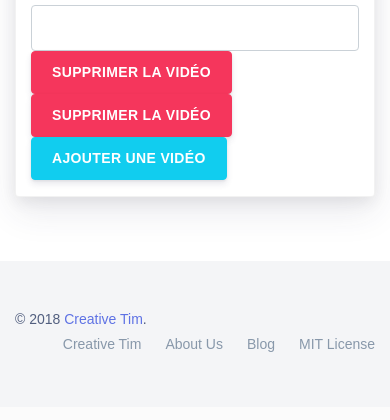
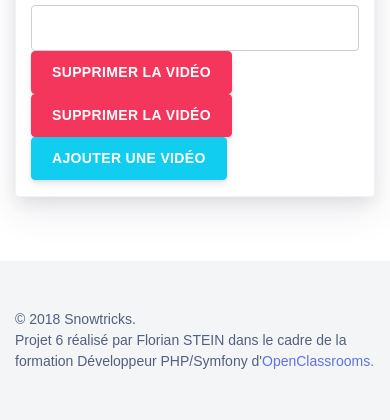
Before and after one commit to FloStn/P6, a Symfony app: template templates/trick/add.html.twig in a window 390 px wide. Shown: the part 1603-2023 px from the top of the page. Before the commit the page ends 1955 px from the top, so only its background shows below. Run offline with Twig, Linux system fonts and the light colour scheme; the template is opened without the code that fills it, so the values that code supplies are empty; form fields are guessed from the names that the template uses; some libraries are stand-ins or nearby versions.

Commit message:
Restructuring the layout.html.twig file, adding links in the navbar as well as the logo and set up the footer. Missing the responsivity of the navbar (display at the bottom of the page).

```diff
--- a/templates/layout.html.twig
+++ b/templates/layout.html.twig
@@ -1,26 +1,20 @@
 <!DOCTYPE html>
 <html lang="en">
-
     <head>
         <meta charset="utf-8">
         <meta name="viewport" content="width=device-width, initial-scale=1, shrink-to-fit=no">
         <meta http-equiv="x-ua-compatible" content="ie=edge">
+        <link rel="icon" href={{ asset('snowtricks/img/favicon.ico') }} />
         <title>SnowTricks-Site communautaire de snowboarders</title>
-
         {% block stylesheets %}
-
         {% endblock %}
-
     </head>
-
     <body>
-
         {% block navbar %}
         <header class="header-global">
             <nav id="navbar-main" class="navbar navbar-main navbar-expand-lg navbar-transparent navbar-light headroom">
                 <div class="container">
                     <a class="navbar-brand mr-lg-5" href="../index.html">
-
                     </a>
                     <button class="navbar-toggler" type="button" data-toggle="collapse" data-target="#navbar_global" aria-controls="navbar_global" aria-expanded="false" aria-label="Toggle navigation">
                     <span class="navbar-toggler-icon"></span>
@@ -30,7 +24,6 @@
                             <div class="row">
                                 <div class="col-6 collapse-brand">
                                     <a href="../index.html">
-
                                     </a>
                                 </div>
                                 <div class="col-6 collapse-close">
@@ -48,77 +41,60 @@
                             </li>
                         </ul>
                         <ul class="navbar-nav align-items-lg-center ml-lg-auto">
-            <li class="nav-item dropdown">
-              <a href="#" class="nav-link" data-toggle="dropdown" href="#" role="button">
-                <i class="ni ni-ui-04 d-lg-none"></i>
+                            <li class="nav-item">
+                                <a href="{{ path('tricks_index') }}" class="nav-link">
                                 <span class="nav-link-inner--text">Accueil</span>
                                 </a>
                             </li>
-            <li class="nav-item dropdown">
-              <a href="#" class="nav-link" data-toggle="dropdown" href="#" role="button">
-                <i class="ni ni-ui-04 d-lg-none"></i>
+                            <li class="nav-item">
+                                <a href="{{ path('tricks_index') }}#tricks" class="nav-link">
                                 <span class="nav-link-inner--text">Figures</span>
                                 </a>
                             </li>
+                            {% if is_granted("IS_AUTHENTICATED_REMEMBERED") %}
                             <li class="nav-item">
-              {% if is_granted("IS_AUTHENTICATED_REMEMBERED") %}
-                <a href="{{ path('logout') }}" class="nav-link"><span class="nav-link-inner--text">Déconnexion</span></a>
+                                <a href="{{ path('logout') }}" class="nav-link">
+                                <span class="nav-link-inner--text">Déconnexion</span>
+                                </a>
+                            </li>
                             {% else %}
-                <a href="{{ path('security_login') }}" class="nav-link"><span class="nav-link-inner--text">Connexion</span></a>
+                            <li class="nav-item">
+                                <a href="{{ path('security_login') }}" class="nav-link">
+                                <span class="nav-link-inner--text">Connexion</span>
+                                </a>
+                            </li>
+                            <li class="nav-item">
+                                <a href="{{ path('user_register') }}" class="nav-link">
+                                <span class="nav-link-inner--text">Créer un compte</span>
+                                </a>
+                            </li>
                             {% endif %}
-            </li>
                         </ul>
                     </div>
                 </div>
             </nav>
         </header>
         {% endblock %}
-
         {% block background %}
         {% endblock %}
-
         <!--Main layout-->
-
         {% block main %}
         {% endblock %}
-
-
-
         {% block footer %}
         <footer class="footer">
             <div class="container">
-      <div class="row align-items-center justify-content-md-between">
-        <div class="col-md-6">
-          <div class="copyright">
-            &copy; 2018
-            <a href="https://www.creative-tim.com" target="_blank">Creative Tim</a>.
+                <div class="row align-items-center">
+                    <div class="col-lg-3 copyright">
+                        &copy; {{ "now"|date("Y") }} Snowtricks.
                     </div>
-        </div>
-        <div class="col-md-6">
-          <ul class="nav nav-footer justify-content-end">
-            <li class="nav-item">
-              <a href="https://www.creative-tim.com" class="nav-link" target="_blank">Creative Tim</a>
-            </li>
-            <li class="nav-item">
-              <a href="https://www.creative-tim.com/presentation" class="nav-link" target="_blank">About Us</a>
-            </li>
-            <li class="nav-item">
-              <a href="http://blog.creative-tim.com" class="nav-link" target="_blank">Blog</a>
-            </li>
-            <li class="nav-item">
-              <a href="https://github.com/creativetimofficial/argon-design-system/blob/master/LICENSE.md" class="nav-link" target="_blank">MIT License</a>
-            </li>
-          </ul>
+                    <div class="col-lg-9 copyright">
+                        Projet 6 réalisé par Florian STEIN dans le cadre de la formation Développeur PHP/Symfony d'<a href="http://openclassrooms.com">OpenClassrooms.</a>
                     </div>
                 </div>
             </div>
         </footer>
         {% endblock %}
-
-
         {% block javascript %}
-
         {% endblock %}
     </body>
-
 </html>
```
Also changed, not shown: public/snowtricks/img/logo.png. Lines whose indentation alone changed are shown as unchanged.
